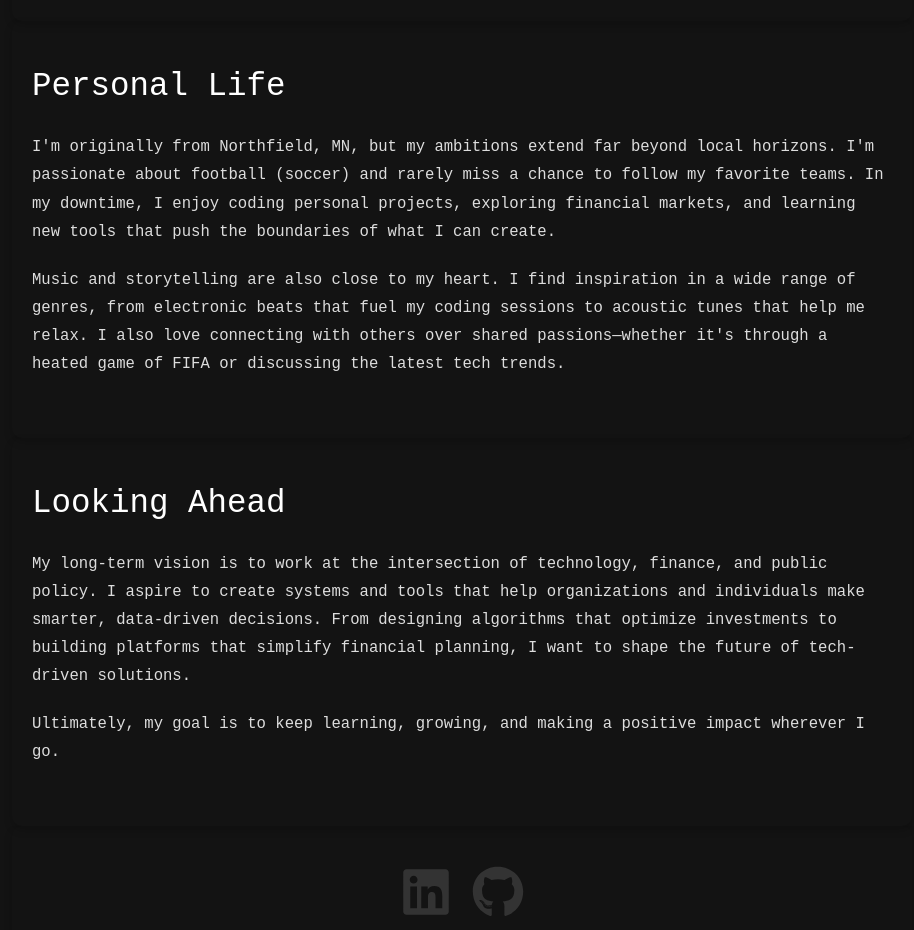
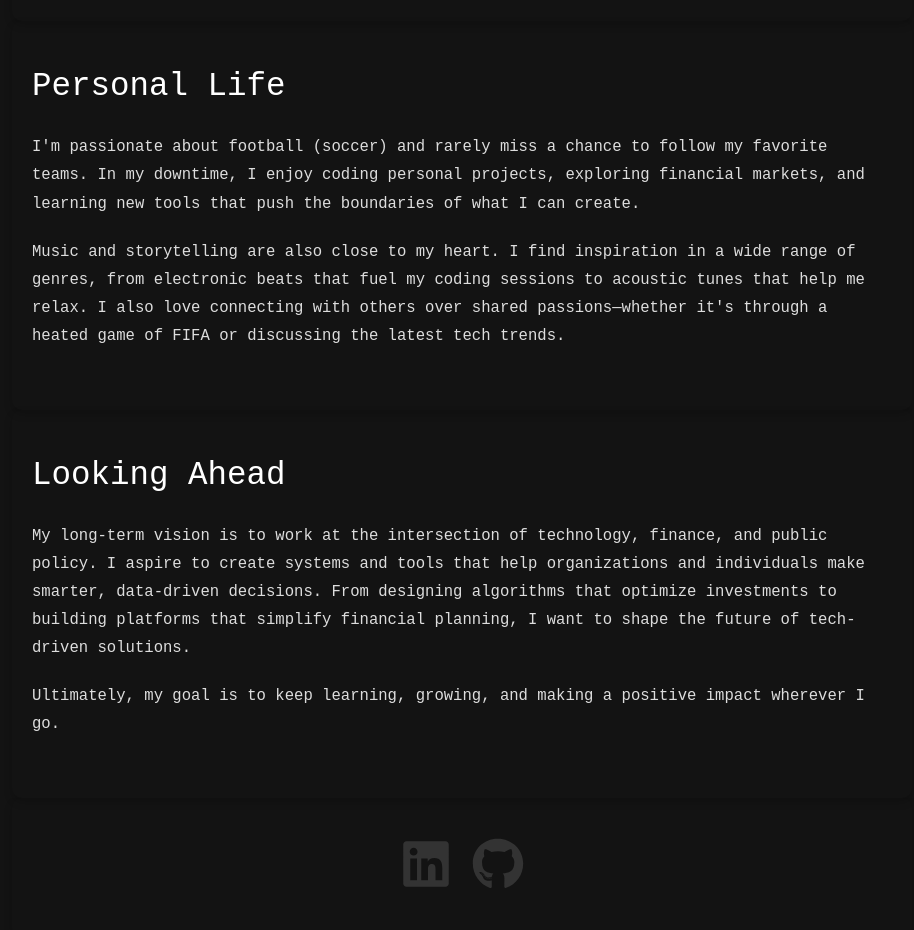
Before and after one commit to Eyuelwoldeh/react-portfolio-page, a React (Create React App) app: page / in a window 1280 px wide. Shown: the part 1120-2050 px from the top of the page, without its empty margins (178-1092 px from the left). Built offline with nearby package versions, Linux system fonts and the light colour scheme; the HTML template or start-up script is replaced by a standard one.

Commit message:
fixed aboutme.js

```diff
--- a/src/components/AboutMe.js
+++ b/src/components/AboutMe.js
@@ -45,7 +45,7 @@ function AboutMe() {
       <section id="about">
       <h2>Personal Life</h2>
       <p>
-      I'm originally from Northfield, MN, but my ambitions extend far beyond local horizons. I'm passionate about football (soccer) and rarely miss a chance to follow my favorite teams.
+      I'm passionate about football (soccer) and rarely miss a chance to follow my favorite teams.
       In my downtime, I enjoy coding personal projects, exploring financial markets, and learning new tools that push the boundaries of what I can create.
       </p>
       <p>
```
